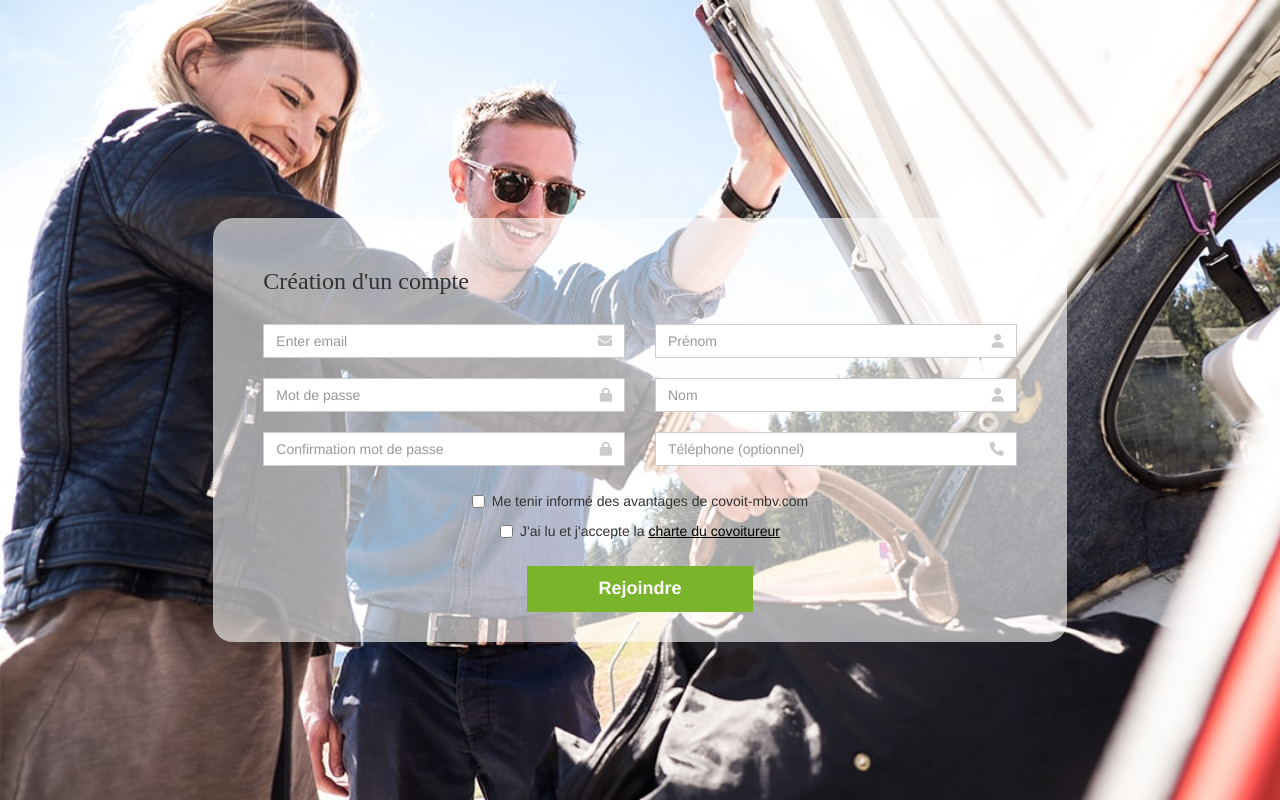
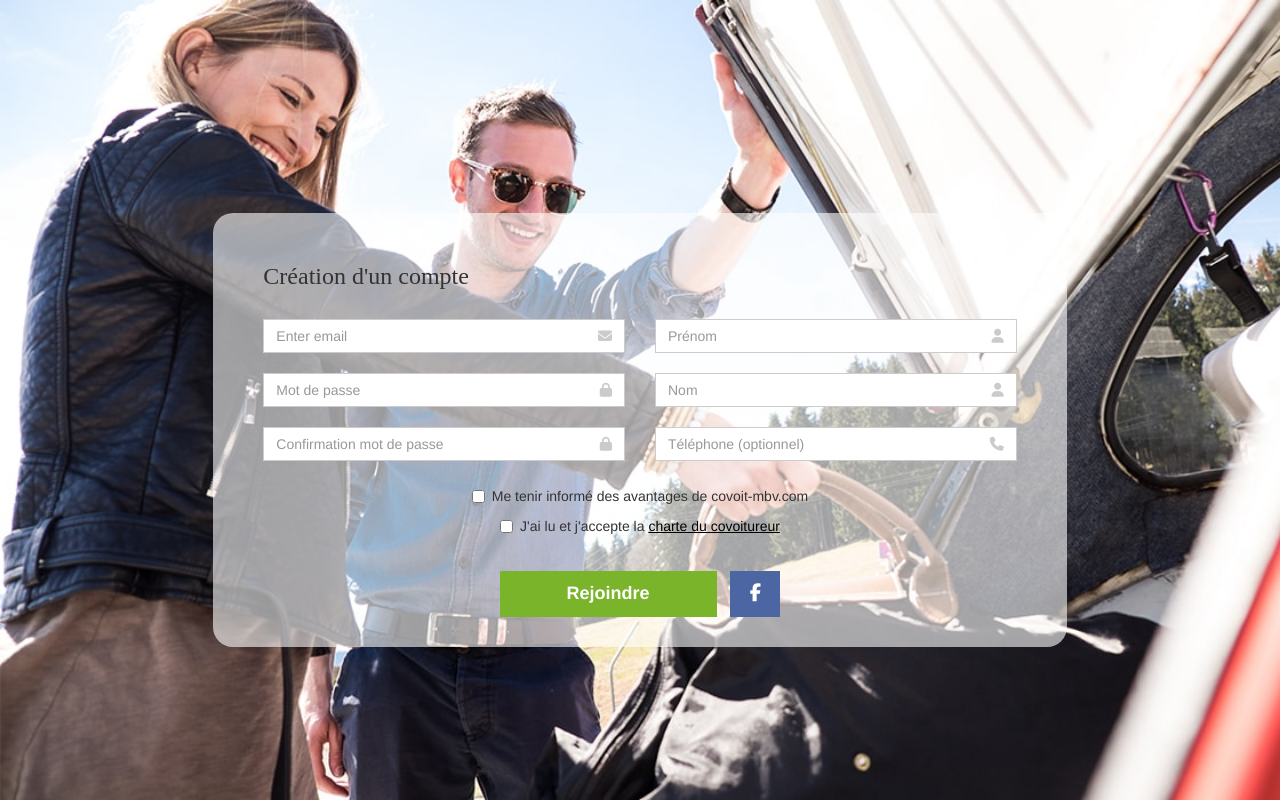
Before and after one commit to KristenGarnier/Integration_AJAVA, a website: page inscription.html in a window 1280 px wide. Drawn offline with Linux system fonts and the light colour scheme.

Commit message:
Mise en place d'un bouton de connexion facebook

```diff
--- a/assets/SCSS/style.scss
+++ b/assets/SCSS/style.scss
@@ -104,6 +104,24 @@ body {
         }
       }
     }
+    .groupButtons{
+      width: 100%;
+      .button{
+        display: inline-block;
+      }
+      .facebook{
+        margin-left: 1rem;
+        min-width: 50px;
+        width: 1rem;
+        background: #4c66a4;
+        &:hover::before{
+          background: #45538a;
+        }
+        i{
+          color: white;
+        }
+      }
+    }
   }
   button.button--wayra {
     background: #79b42b;
--- a/inscription.html
+++ b/inscription.html
@@ -23,24 +23,29 @@
 <div class="page ">
     <div class="col-md-8 col-md-offset-2 inscription">
         <h3>Création d'un compte</h3>
+
         <div class="row">
             <form action="">
                 <div class="col-md-6 ">
                     <div class="form-group">
                         <div class="input-group">
-                            <input type="email" class="form-control"  placeholder="Enter email" required>
+                            <input type="email" class="form-control" placeholder="Enter email" required>
+
                             <div class="input-group-addon"><i class="fa fa-envelope"></i></div>
                         </div>
                     </div>
                     <div class="form-group">
                         <div class="input-group">
-                            <input type="password" class="form-control"  placeholder="Mot de passe" required>
+                            <input type="password" class="form-control" placeholder="Mot de passe" required>
+
                             <div class="input-group-addon"><i class="fa fa-lock"></i></div>
                         </div>
                     </div>
                     <div class="form-group">
                         <div class="input-group">
-                            <input type="password" class="form-control"  placeholder="Confirmation mot de passe" required>
+                            <input type="password" class="form-control" placeholder="Confirmation mot de passe"
+                                   required>
+
                             <div class="input-group-addon"><i class="fa fa-lock"></i></div>
                         </div>
                     </div>
@@ -48,19 +53,22 @@
                 <div class="col-md-6">
                     <div class="form-group">
                         <div class="input-group">
-                            <input type="text" class="form-control"  placeholder="Prénom" required>
+                            <input type="text" class="form-control" placeholder="Prénom" required>
+
                             <div class="input-group-addon"><i class="fa fa-user"></i></div>
                         </div>
                     </div>
                     <div class="form-group">
                         <div class="input-group">
-                            <input type="text" class="form-control"  placeholder="Nom" required>
+                            <input type="text" class="form-control" placeholder="Nom" required>
+
                             <div class="input-group-addon"><i class="fa fa-user"></i></div>
                         </div>
                     </div>
                     <div class="form-group">
                         <div class="input-group">
                             <input type="text" class="form-control" placeholder="Téléphone (optionnel)">
+
                             <div class="input-group-addon"><i class="fa fa-phone"></i></div>
                         </div>
                     </div>
@@ -78,7 +86,15 @@
                             </label>
                         </div>
                     </div>
-                    <button type="submit" class=" center-block button button--wayra">Rejoindre</button>
+                    <div class="groupButtons col-md-12 text-center">
+                        <button type="submit" class="button button--wayra">Rejoindre</button>
+                        <button class="facebook button button--wayra" data-toggle="tooltip" data-placement="right" title="Connectez vous avec facebook">
+                            <a href="/accounts/facebook/login/?process=login">
+                                <i class="fa fa-facebook"></i>
+                            </a>
+                        </button>
+                    </div>
+
                 </div>
             </form>
         </div>
@@ -86,13 +102,16 @@
 </div>
 
 <script src="bower_components/jquery/dist/jquery.min.js"></script>
-<script src="bower_components/bootstrap/dist/js/bootstrap.min.js" async></script>
+<script src="bower_components/bootstrap/dist/js/bootstrap.min.js"></script>
 <script src="bower_components/modernizr/modernizr.js" async></script>
 <!-- script qui gère le fond plein écran et le centrage du formulaire d'inscription -->
-<script src="assets/JS/placement.js"></script>
+<script src="assets/JS/placement.js" async></script>
+<script>
+    $(function () {
+        $('[data-toggle="tooltip"]').tooltip()
+    })
+</script>
 
 
 </body>
 </html>
-
-<!-- TODO Un peu de jquery pour centrer en hauteur la div + quelques annimations JS avec velocity + finir le css-->
```
Also changed, not shown: assets/css/style.css.
